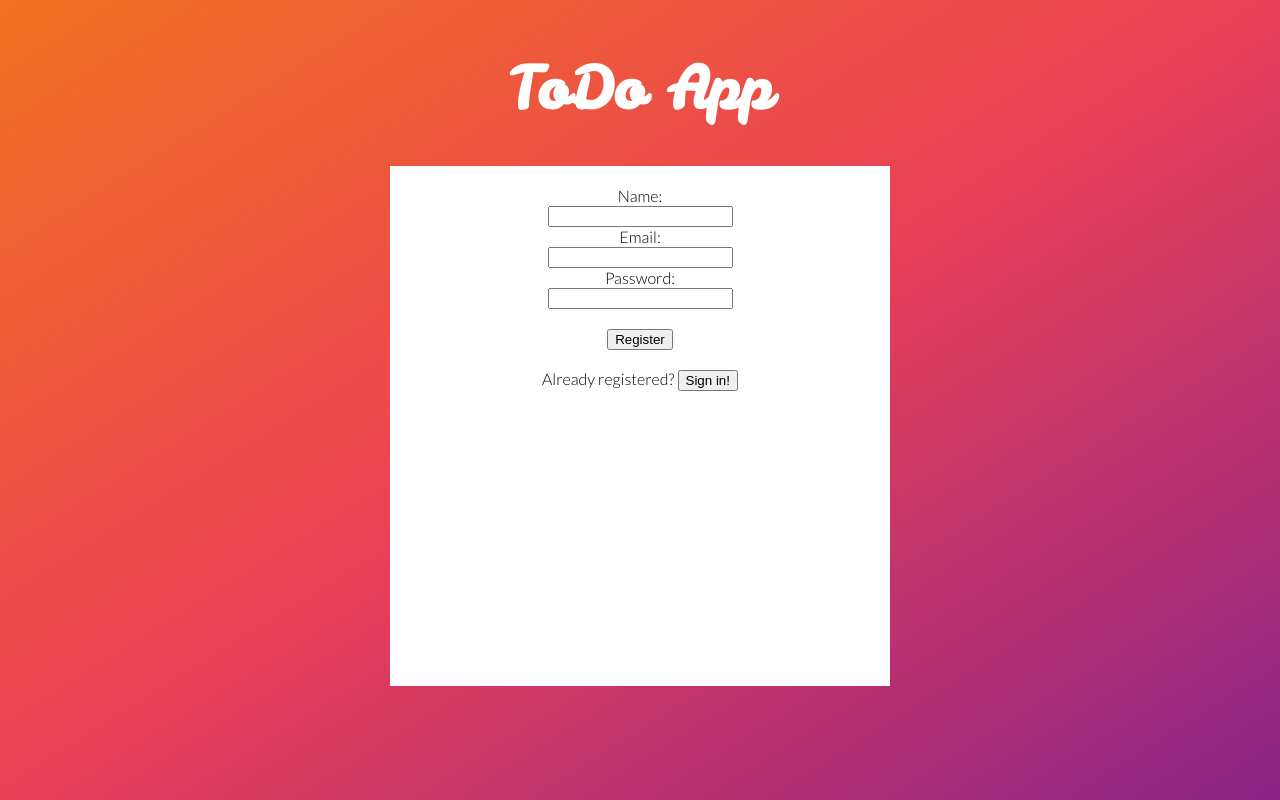
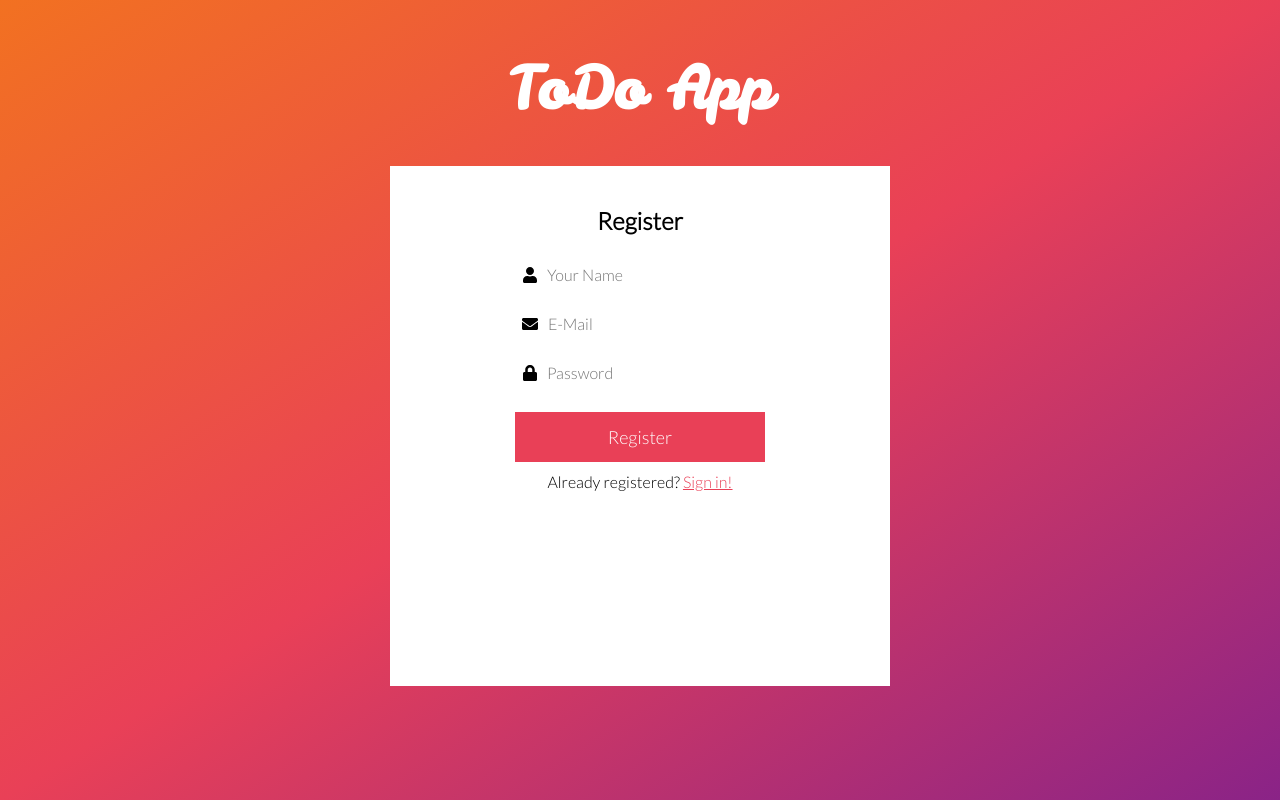
Before and after one commit to luisa-k/to-do-list-app, a React (Create React App) app: page /register in a window 1280 px wide. Built offline with nearby package versions, Linux system fonts and the light colour scheme; no server answers.

Commit message:
unified UI

```diff
--- a/src/App.css
+++ b/src/App.css
@@ -79,8 +79,7 @@ h2 {
   height: 40vmin;
   pointer-events: none;
 }
-.signIn input[type="email"],
-.signIn input[type="password"] {
+input {
   font-family: "Lato";
   font-size: 16px;
   background: -webkit-linear-gradient(white); /* Chrome 10-25, Safari 5.1-6 */
@@ -88,6 +87,16 @@ h2 {
   border: none;
   width: 200px;
   padding: 10px;
+}
+
+input[type="date"]::-webkit-inner-spin-button,
+input[type="date"]::-webkit-calendar-picker-indicator {
+  display: none;
+  -webkit-appearance: none;
+}
+
+input[type="time"]::-webkit-calendar-picker-indicator {
+  background: none;
 }
 
 .input-Container {
@@ -112,11 +121,11 @@ h2 {
   margin: 10px auto;
 }
 
-.buttons-signin a {
+a {
   color: #e94057;
 }
 
-.buttons-signin a:hover {
+a:hover {
   color: #f27121;
 }
 
--- a/src/components/AddTask/AddTask.js
+++ b/src/components/AddTask/AddTask.js
@@ -1,5 +1,11 @@
 import React from "react";
 import { Link } from "react-router-dom";
+import { FontAwesomeIcon } from "@fortawesome/react-fontawesome";
+import {
+  faCalendarDay,
+  faClock,
+  faStickyNote,
+} from "@fortawesome/free-solid-svg-icons";
 
 class AddTask extends React.Component {
   constructor(props) {
@@ -50,40 +56,43 @@ class AddTask extends React.Component {
   render() {
     return (
       <div>
-        <label htmlFor="todo">To Do:</label>
-        <br></br>
+        <h2>Add Task</h2>
+        <div className="input-Container">
+          <FontAwesomeIcon icon={faStickyNote}></FontAwesomeIcon>
           <input
             onChange={this.onDescriptionInput}
             type="text"
             id="todo"
             name="todo"
+            placeholder="Write your to do here"
           ></input>
-        <br></br>
-        <label htmlFor="duedate">Due Date:</label>
-        <br></br>
+        </div>
+        <div className="input-Container">
+          <FontAwesomeIcon icon={faCalendarDay}></FontAwesomeIcon>
           <input
             onChange={this.onDueDateInput}
             type="date"
             id="duedate"
             name="duedate"
           ></input>
-        <br></br>
-        <label htmlFor="todo">Time:</label>
-        <br></br>
+        </div>
+        <div className="input-Container">
+          <FontAwesomeIcon icon={faClock}></FontAwesomeIcon>
           <input
             onChange={this.onTimeInput}
             type="time"
             id="time"
             name="time"
           ></input>
-        <br></br>
-        <br></br>
+        </div>
+        <div className="buttons-signin">
           <Link to="/">
-          <button onClick={this.onSubmitAddTask}>Add task</button>
+            <button className="signInBtn" onClick={this.onSubmitAddTask}>
+              Add task
+            </button>
           </Link>
-        <Link to="/">
-          <button>Don't add anything</button>
-        </Link>
+        </div>
+        <Link to="/">Don't add anything</Link>
       </div>
     );
   }
--- a/src/components/ChangeTask/ChangeTask.js
+++ b/src/components/ChangeTask/ChangeTask.js
@@ -34,7 +34,7 @@ class ChangeTask extends React.Component {
   render() {
     return (
       <div>
-        {`Change your task`}
+        <h2>Change your task</h2>
         <br></br>
         <br></br>
         <label htmlFor="todo">Change the description:</label>
--- a/src/components/Register/Register.js
+++ b/src/components/Register/Register.js
@@ -1,5 +1,7 @@
 import React from "react";
 import { Link } from "react-router-dom";
+import { FontAwesomeIcon } from "@fortawesome/react-fontawesome";
+import { faUser, faEnvelope, faLock } from "@fortawesome/free-solid-svg-icons";
 
 class Register extends React.Component {
   constructor(props) {
@@ -47,41 +49,47 @@ class Register extends React.Component {
   render() {
     return (
       <div>
-        <label htmlFor="name">Name: </label>
-        <br></br>
+        <h2>Register</h2>
+        <div className="input-Container">
+          <FontAwesomeIcon icon={faUser}></FontAwesomeIcon>
           <input
             onChange={this.onNameInput}
             type="text"
             id="name"
             name="name"
+            placeholder="Your Name"
           ></input>
-        <br></br>
-        <label htmlFor="email">Email: </label>
-        <br></br>
+        </div>
+        <div className="input-Container">
+          <FontAwesomeIcon icon={faEnvelope}></FontAwesomeIcon>
           <input
             onChange={this.onEmailInput}
-          type="text"
+            type="email"
             id="email"
             name="email"
+            placeholder="E-Mail"
           ></input>
-        <br></br>
-        <label htmlFor="password">Password: </label>
-        <br></br>
+        </div>
+        <div className="input-Container">
+          <FontAwesomeIcon icon={faLock}></FontAwesomeIcon>
           <input
             onChange={this.onPasswordInput}
-          type="text"
+            type="password"
             id="password"
             name="password"
+            placeholder="Password"
           ></input>
-        <br></br>
-        <br></br>
-        <button onClick={this.onSubmitRegister}>Register</button>
-        <br></br>
-        <br></br>
-        <label>Already registered? </label>
-        <Link to="/">
-          <button>Sign in!</button>
-        </Link>
+        </div>
+        <div className="buttons-signin">
+          <button className="signInBtn" onClick={this.onSubmitRegister}>
+            Register
+          </button>
+        </div>
+        <div>
+          <label>
+            Already registered? <Link to="/">Sign in!</Link>
+          </label>
+        </div>
       </div>
     );
   }
--- a/src/components/Tasks/Tasks.css
+++ b/src/components/Tasks/Tasks.css
@@ -26,3 +26,19 @@ li {
 .card-elements {
   text-decoration: line-through;
 }
+
+.AddTaskButton {
+  width: 60px;
+  height: 60px;
+  border-radius: 30px;
+  position: fixed;
+  margin-left: 410px;
+  margin-top: 310px;
+  font-size: 40px;
+  background: white;
+  box-shadow: 0px 0px 10px rgba(0, 0, 0, 0.479);
+}
+
+.AddTaskButton a {
+  line-height: 1.47;
+}
--- a/src/components/Tasks/Tasks.js
+++ b/src/components/Tasks/Tasks.js
@@ -5,6 +5,8 @@ import { FontAwesomeIcon } from "@fortawesome/react-fontawesome";
 import {
   faCheckSquare,
   faEdit,
+  faPlus,
+  faPlusCircle,
   faSquare,
   faTrashAlt,
 } from "@fortawesome/free-solid-svg-icons";
@@ -115,9 +117,12 @@ class Tasks extends React.Component {
   render() {
     return (
       <div>
-        {`Hi ${this.props.user.name}! Here are your tasks :)`}
-        <br></br>
-        <br></br>
+        <h2>Hi {this.props.user.name}! Here are your tasks:</h2>
+        <div className="AddTaskButton">
+          <Link to="/addtask">
+            <FontAwesomeIcon icon={faPlus}></FontAwesomeIcon>
+          </Link>
+        </div>
         <div>
           {this.state.tasks.map((tasks, i) => (
             <li key={i}>
@@ -178,9 +183,6 @@ class Tasks extends React.Component {
             </li>
           ))}
         </div>
-        <Link to="/addtask">
-          <button>Add Task</button>
-        </Link>
       </div>
     );
   }
```
Lines whose indentation alone changed are shown as unchanged.
